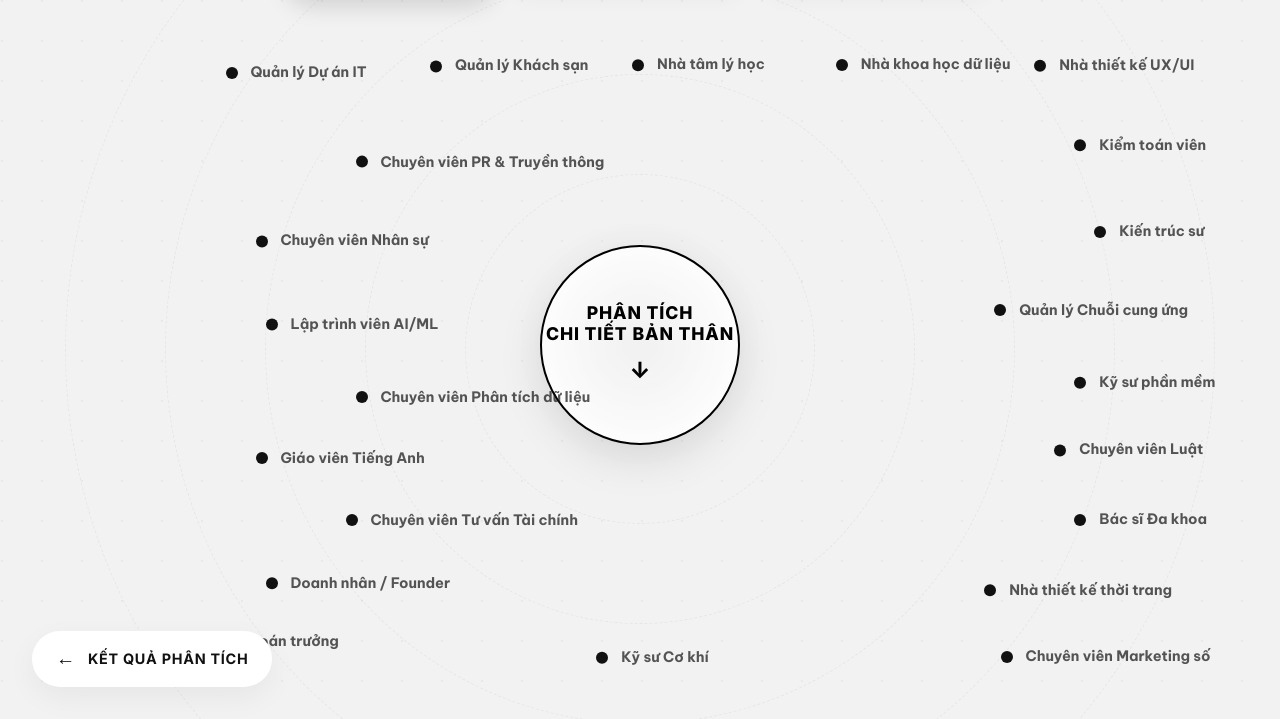
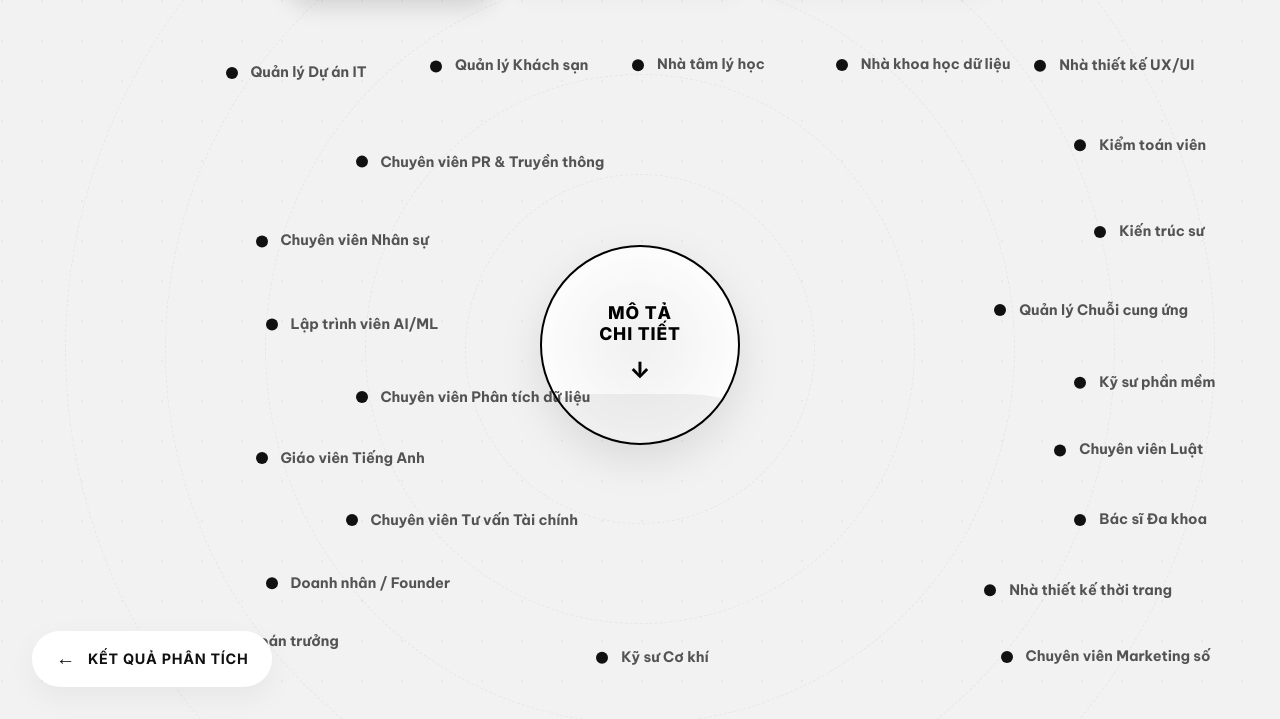
Before and after one commit to lykimngan777/kareer, a website: page step3.html in a window 1280 px wide. Shown: the part 81-800 px from the top of the page. Drawn offline with Linux system fonts and the light colour scheme.

Commit message:
Updated Central Hub text to 'Mô tả chi tiết' and added a gray wave liquid animation effect.

```diff
--- a/step3.css
+++ b/step3.css
@@ -50,6 +50,26 @@ a { text-decoration: none; color: inherit; }
     box-shadow: 0 15px 45px rgba(0,0,0,0.1);
     cursor: pointer; transition: all 0.4s cubic-bezier(0.23, 1, 0.32, 1);
     animation: gentle-float 4s ease-in-out infinite;
+    overflow: hidden;
+}
+
+.central-hub::before {
+    content: '';
+    position: absolute;
+    top: 75%;
+    left: -50%;
+    width: 200%;
+    height: 200%;
+    background: rgba(0, 0, 0, 0.05);
+    border-radius: 38%;
+    animation: wave-motion 10s infinite linear;
+    z-index: 1;
+    pointer-events: none;
+}
+
+.hub-content {
+    position: relative;
+    z-index: 2;
 }
 
 .central-hub:hover {
@@ -92,6 +112,11 @@ a { text-decoration: none; color: inherit; }
     0% { transform: translateY(0); }
     50% { transform: translateY(-8px); }
     100% { transform: translateY(0); }
+}
+
+@keyframes wave-motion {
+    from { transform: rotate(0deg); }
+    to { transform: rotate(360deg); }
 }
 
 .career-node {
--- a/step3.html
+++ b/step3.html
@@ -37,9 +37,10 @@
                     <div class="orbit-ring tier-5"></div>
                 </div>
 
+                <!-- Central Hub -->
                 <div class="central-hub">
                     <div class="hub-content">
-                        <p>Phân tích <br> chi tiết bản thân</p>
+                        <p>Mô tả <br> chi tiết</p>
                         <div class="hub-arrow">↓</div>
                     </div>
                     <div class="hub-glow"></div>
```
